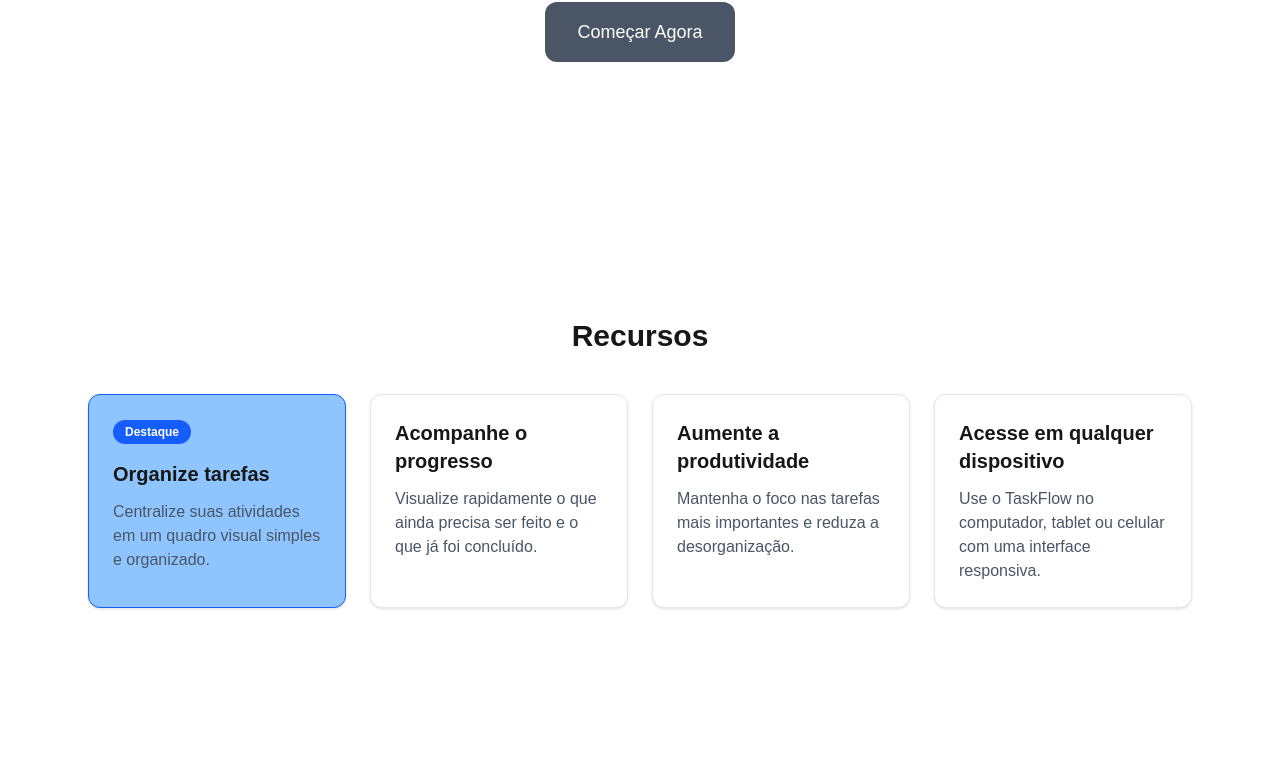
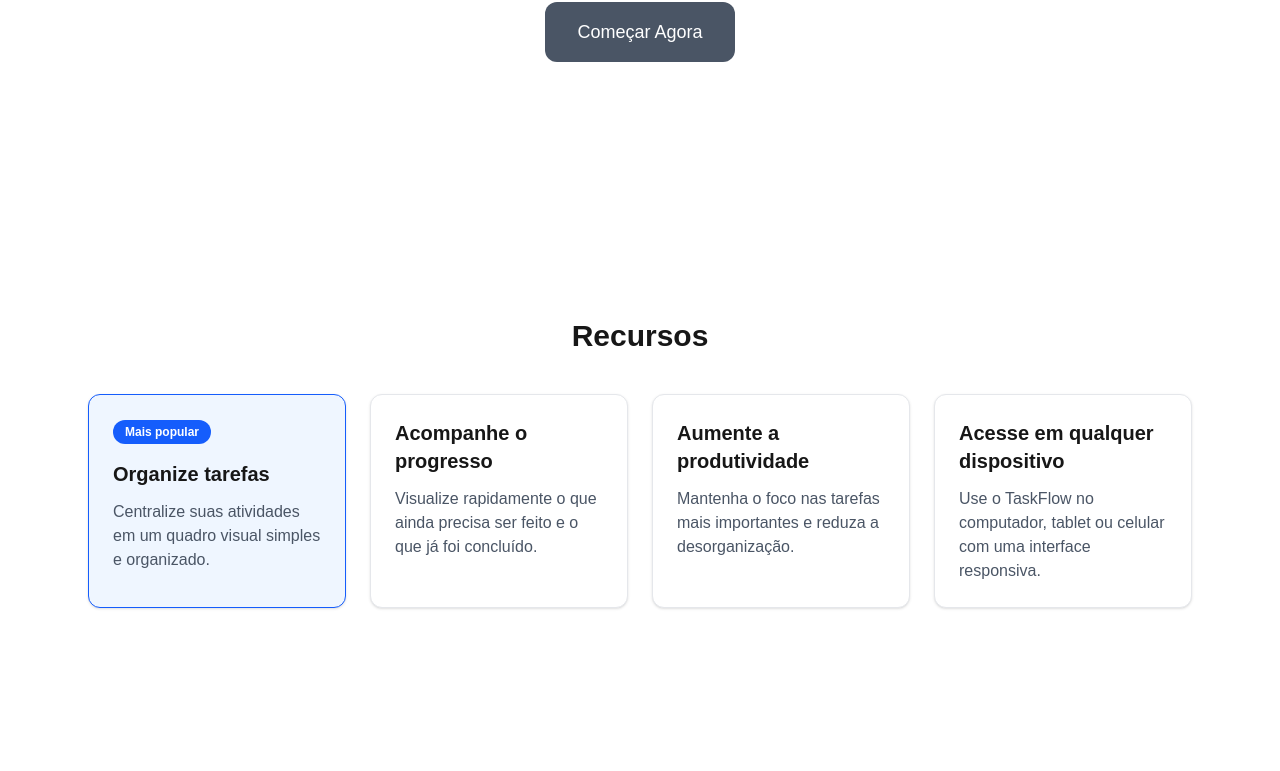
Before and after one commit to jorge-pires/projeto-kanban, a Next.js app: page / in a window 1280 px wide. Shown: the part 471-1242 px from the top of the page. Built offline with nearby package versions, Linux system fonts and the light colour scheme.

Commit message:
feat: support custom feature badge text

```diff
--- a/components/landing/feature-card.tsx
+++ b/components/landing/feature-card.tsx
@@ -2,15 +2,17 @@ interface FeatureCardProps {
   title: string
   description: string
   highlighted?: boolean
+  badgeText?: string
 }
 
 export function FeatureCard({
   title,
   description,
   highlighted = false,
+  badgeText,
 }: FeatureCardProps) {
   const highlightedStyles = highlighted
-    ? "border-blue-600 bg-blue-300"
+    ? "border-blue-600 bg-blue-50"
     : "border-gray-200 bg-white"
 
   return (
@@ -26,9 +28,9 @@ export function FeatureCard({
         ${highlightedStyles}
       `}
     >
-      {highlighted && (
+      {highlighted && badgeText && (
         <span className="mb-4 inline-block rounded-full bg-blue-600 px-3 py-1 text-xs font-semibold text-white">
-          Destaque
+          {badgeText}
         </span>
       )}
 
--- a/components/landing/features.tsx
+++ b/components/landing/features.tsx
@@ -5,6 +5,7 @@ interface Feature {
   title: string;
   description: string;
   highlighted?: boolean;
+  badgeText?: string;
 }
 
 const features: Feature[] = [
@@ -14,6 +15,7 @@ const features: Feature[] = [
     description:
       "Centralize suas atividades em um quadro visual simples e organizado.",
     highlighted: true,
+    badgeText: "Mais popular",
   },
   {
     id: 2,
@@ -47,6 +49,7 @@ export function Features() {
             title={feature.title}
             description={feature.description}
             highlighted={feature.highlighted}
+            badgeText={feature.badgeText}
           />
         ))}
       </div>
```
